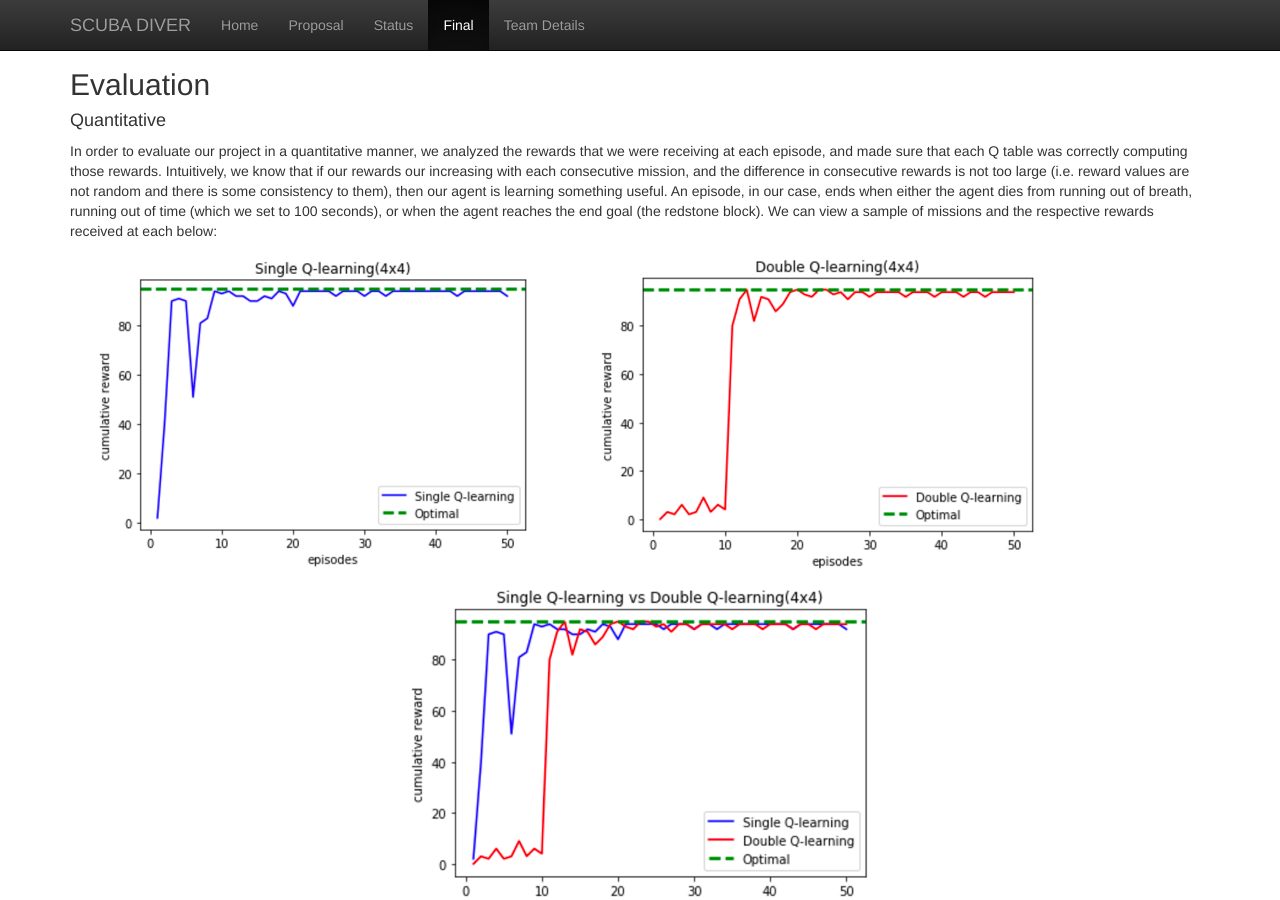
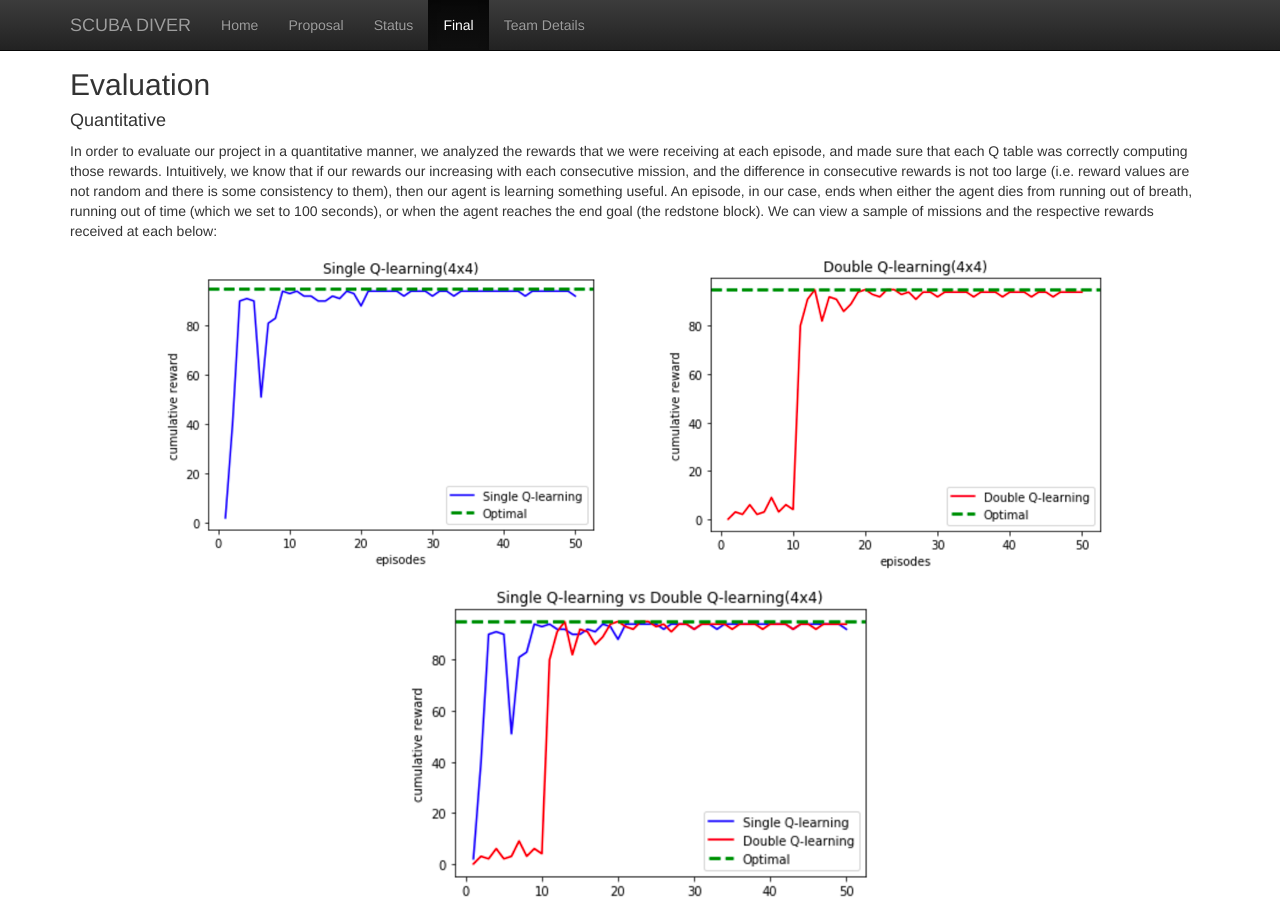
Before and after one commit to andrewdoh/scuba_diver, a Jekyll site: the page built from docs/final.md, in a window 1280 px wide and 900 px high, scrolled down 3300 px. Built offline with Jekyll 4.4.1, drawn with Linux system fonts in a browser that asks for light colours; formulas are drawn with MathJax 3.

Commit message:
Create final.md

```diff
--- a/docs/final.md
+++ b/docs/final.md
@@ -51,7 +51,7 @@ $$ Q_{2}(s_t,a_t)  \leftarrow \underbrace{Q_{2}(s_t,a_t)}_{\text{old value}} + \
 #### Quantitative ####
 
 In order to evaluate our project in a quantitative manner, we analyzed the rewards that we were receiving at each episode, and made sure that each Q table was correctly computing those rewards. Intuitively, we know that if our rewards our increasing with each consecutive mission, and the difference in consecutive rewards is not too large (i.e. reward values are not random and there is some consistency to them), then our agent is learning something useful.  An episode, in our case, ends when either the agent dies from running out of breath, running out of time (which we set to 100 seconds), or when the agent reaches the end goal (the redstone block). We can view a sample of missions and the respective rewards received at each below:
- <div>
+ <div align="center">
 <img src="images/singleQ_ex_1.png" width="500px">
 
 <img src="images/doubleQ_ex_1.png" width="500px">
@@ -59,7 +59,7 @@ In order to evaluate our project in a quantitative manner, we analyzed the rewar
  <p align="center">
  <img src="images/singleQ_vs_doubleQ_ex_1.png" width="500px">
  </p>
- <div>
+ <div align="center">
 <img src="images/singleQ_ex_2.png" width="500px">
 
 <img src="images/doubleQ_ex_2.png" width="500px">
```
